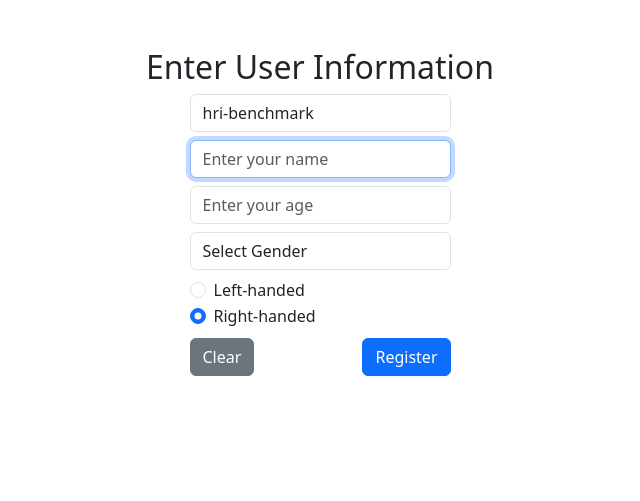
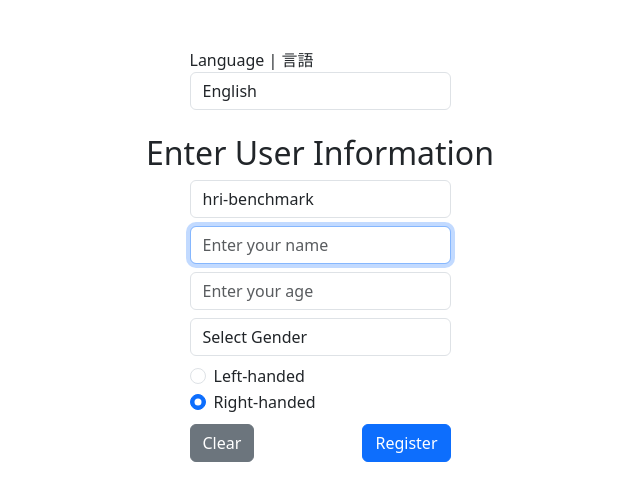
Before and after one commit to arayabrain/multiagent-bmi-webui-collab, a FastAPI app: page /register in a window 1280 px wide. Shown: the top 501 px of the page, without its empty margins (320-960 px from the left). Run offline with FastAPI, Linux system fonts and the light colour scheme; data that the repository does not hold is empty; parts of the project's set-up code (start-up, migrations or seed data) failed here and were passed over.

Commit message:
Register UI has also a crude language setting option, adjusted other JS scripts to also work for a fresh session when there is no info in sessionStorage

```diff
--- a/app/static/localization.js
+++ b/app/static/localization.js
@@ -53,7 +53,7 @@ const INDEX_LOCALIZATION = {
     "reset-user-btn-text": "再設定",
 
     // Labels
-    "ui-language-text": "言語",
+    "ui-language-text": "Language",
   }
 };
 
@@ -72,6 +72,7 @@ const REGISTER_LOCALIZATION = {
     "gender-female-text": "Female",
     "leftHand-text": "Left-handed",
     "rightHand-text": "Right-handed",
+    "ui-language-text": "Language | 言語",
 
     // Form feedback
     "invalid-username-feedback-text": "A user with the same username is already connected.",
@@ -97,6 +98,7 @@ const REGISTER_LOCALIZATION = {
     "gender-female-text": "女性",
     "leftHand-text": "左利き",
     "rightHand-text": "右利き",
+    "ui-language-text": "Language | 言語",
 
     // Form feedback
     "invalid-username-feedback-text": "入力した名前は他ユーザーに利用されている．",
@@ -213,7 +215,10 @@ export const applyLocalization = (mode) => {
       break;
   };
 
-  const UILanguage = sessionStorage.getItem("UILanguage");
+  var UILanguage = sessionStorage.getItem("UILanguage");
+  if (UILanguage === null) {
+    UILanguage = "en"; // Use English by default, i.e. fresh session
+  };
   Object.entries(LOCALIZATION_DICT[UILanguage]).forEach(([fieldID, localizedFieldText]) => {
     try {
       // console.log(`Attempting local. of ${fieldID}`); // DBG
@@ -228,7 +233,7 @@ export const initUILanguage = (mode) => {
   // Read UI language value from session
   var UILanguage = sessionStorage.getItem("UILanguage");
 
-  if (mode == "index") {
+  if (mode == "index" || mode == "register") {
     // If not in sessionStorage,read the default from the webpage
     if (!UILanguage) {
       UILanguage = document.getElementById('ui-language').value;
--- a/app/static/register.js
+++ b/app/static/register.js
@@ -39,9 +39,19 @@ window.addEventListener("unload", (event) => {
 
 document.addEventListener('DOMContentLoaded', () => {
     // Load language and update the UI if needs be
-    initUILanguage("register");
+    var UILanguage = initUILanguage("register");
     // Also apply localization rules to components shared across pages
     applyLocalization("shared");
+
+    document.getElementById('ui-language').addEventListener('change', () => {
+        UILanguage = document.getElementById('ui-language').value;
+        // Set UI language session wide
+        sessionStorage.setItem('UILanguage', UILanguage);
+
+        // Update UI localization
+        applyLocalization("register");
+        applyLocalization("shared");
+    });
 
     document.querySelector('#userinfoForm').addEventListener('submit', async event => {
         event.preventDefault();
--- a/app/templates/register.html
+++ b/app/templates/register.html
@@ -10,6 +10,16 @@
 
 <body>
     <div class="container mt-5 bg-white rounded">
+        <div class="row justify-content-center">
+            <div class="col-md-3">
+                <label id="ui-language-text" for="ui-language">Language</label>
+                <select class="form-control" id="ui-language" name="ui-language">
+                    <option value="en">English</option>
+                    <option value="jp">日本語</option>
+                </select>
+            </div>
+        </div>
+        <br/>
         <div class="row">
             <div class="col-12 text-center">
                 <h2 id="enter-userinfo-text">Enter User Information</h2>
```
